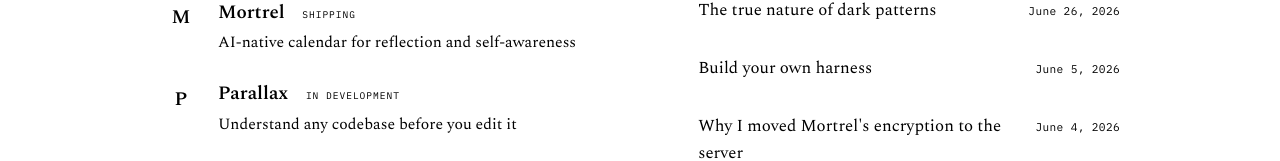
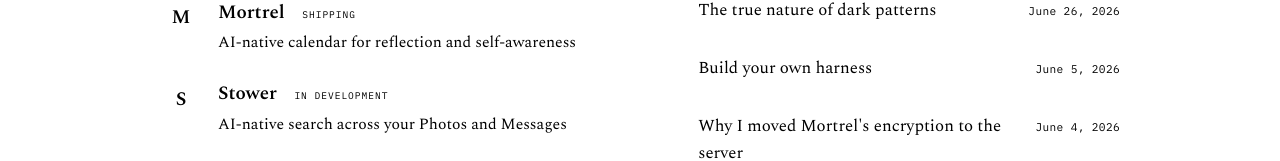
Before and after one commit to emilykangdev/emilykangdev-website, a Next.js app: page / in a window 1280 px wide. Shown: the part 643-804 px from the top of the page. Built offline with nearby package versions, Linux system fonts and the light colour scheme.

Commit message:
Remove Parallax, feature Stower

```diff
--- a/data/software_products.json
+++ b/data/software_products.json
@@ -9,22 +9,13 @@
     "featured": true
   },
   {
-    "name": "Parallax",
-    "tagline": "Understand any codebase before you edit it",
-    "description": "A CLI tool that uses Claude to build diagrams, traces, and multi-modal scaffolding so you understand a codebase before editing it.",
-    "status": "in-development",
-    "link": "https://github.com/emilykangdev/parallax",
-    "linkType": "github",
-    "featured": true
-  },
-  {
     "name": "Stower",
     "tagline": "AI-native search across your Photos and Messages",
     "description": "AI-native search across your Photos and Messages, built in Swift. Turns your digital history into something actually navigable.",
     "status": "in-development",
     "link": "https://github.com/emilykangdev/stower",
     "linkType": "github",
-    "featured": false
+    "featured": true
   },
   {
     "name": "Kern",
```
Also changed, not shown: index.html (+0 -10 lines).
